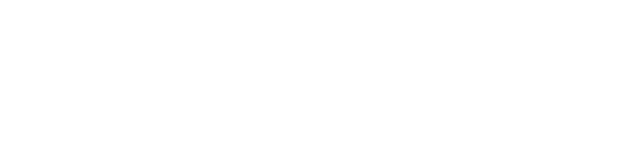
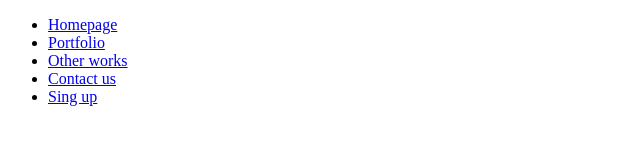
Before and after one commit to Tima12052/This-is-a-Repository, a plain HTML site: page Singin/singup.html in a window 1280 px wide. Shown: the whole page, without its empty margins (0-640 px from the left). Drawn offline with Linux system fonts and the light colour scheme.

Commit message:
added some stuff for other pages

```diff
--- a/Singin/singup.html
+++ b/Singin/singup.html
@@ -7,6 +7,23 @@
     <link rel="stylesheet" href="singupstyles.css">
 </head>
 <body>
+    <header>
+        <section>
+            <ul>
+                <li><a href="index.html">Homepage</a></li>
+                <li><a href="poortfolio/portfolio.html">Portfolio</a></li>
+                <li><a href="otherworks/otherworks.html">Other works</a></li>
+                <li><a href="contact us/contact.html">Contact us</a></li>
+                <li><a href="Singin/singup.html">Sing up</a></li>
+            </ul>
+        </section>
+    </header>
+    <main>
+
+    </main>
+    <footer>
+
+    </footer>
 
 </body>
 </html>
```
Also changed, not shown: contact us/contact.html (+17 -0 lines), index.html (+5 -5 lines), otherworks/otherworks.html (+17 -0 lines), poortfolio/portfolio.html (+17 -0 lines).
